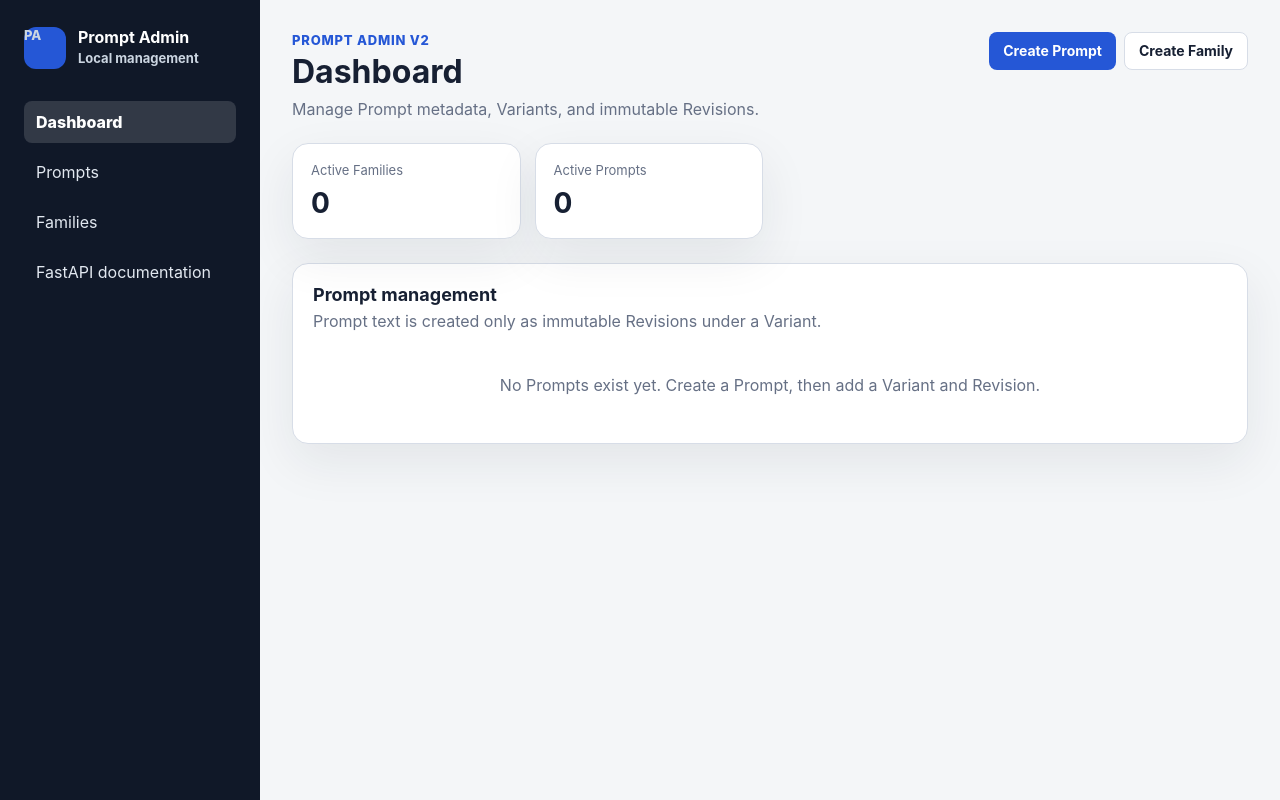
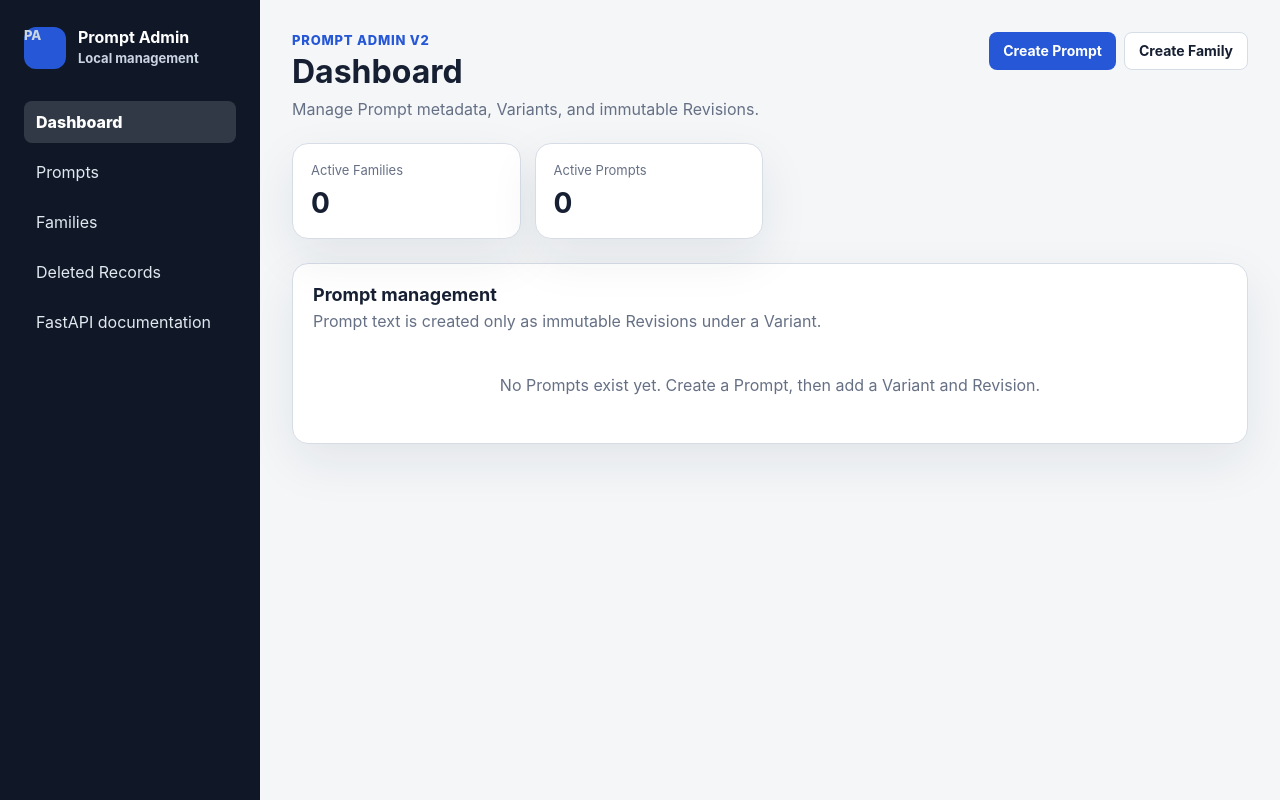
Before and after one commit to UsingSession/prompt-admin, a FastAPI app: page / in a window 1280 px wide. Run offline with FastAPI, Linux system fonts and the light colour scheme; parts of the project's set-up code (start-up, migrations or seed data) failed here and were passed over; some libraries are stand-ins or nearby versions.

Commit message:
Add deleted records navigation

```diff
--- a/templates/base.html
+++ b/templates/base.html
@@ -28,6 +28,10 @@
           {% if active_nav == "families" %}aria-current="page"{% endif %}>
           Families
         </a>
+        <a href="/deleted"
+          {% if active_nav == "deleted" %}aria-current="page"{% endif %}>
+          Deleted Records
+        </a>
         <a href="/docs">FastAPI documentation</a>
       </nav>
     </aside>
```
